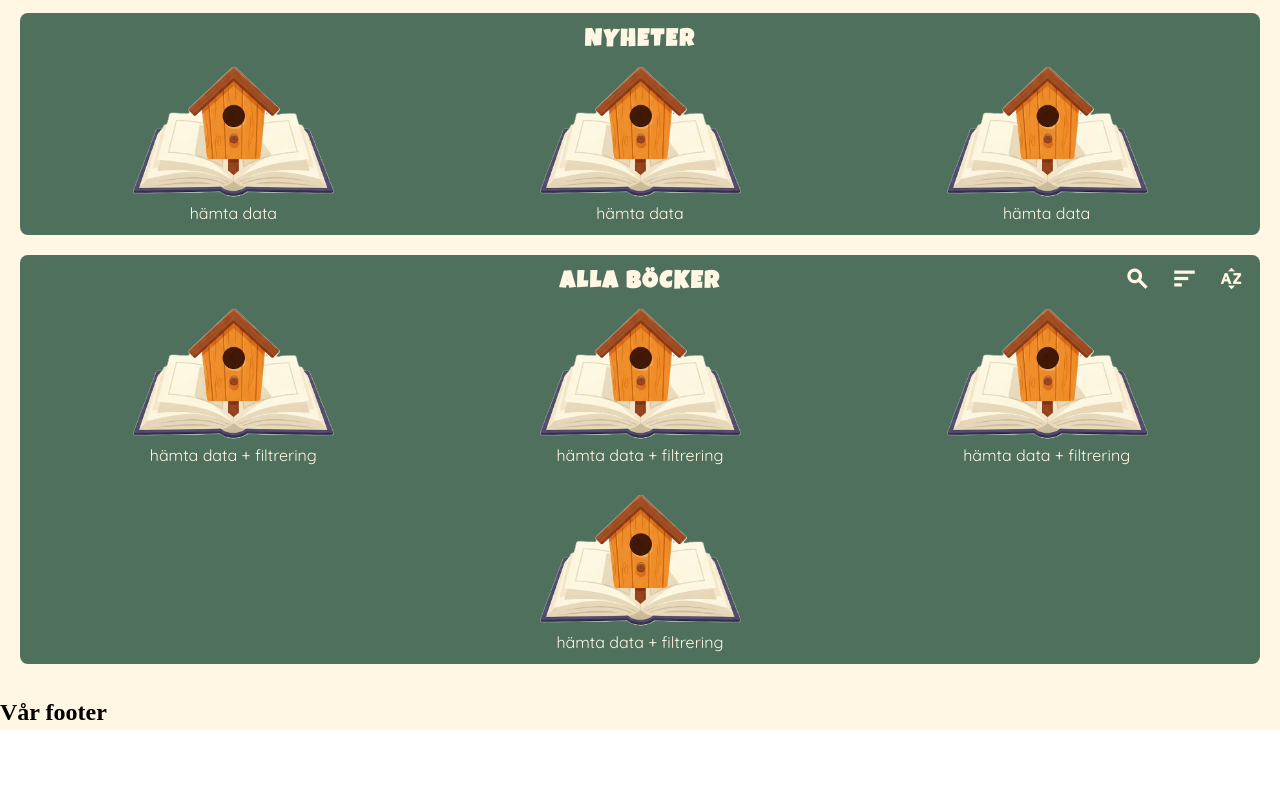
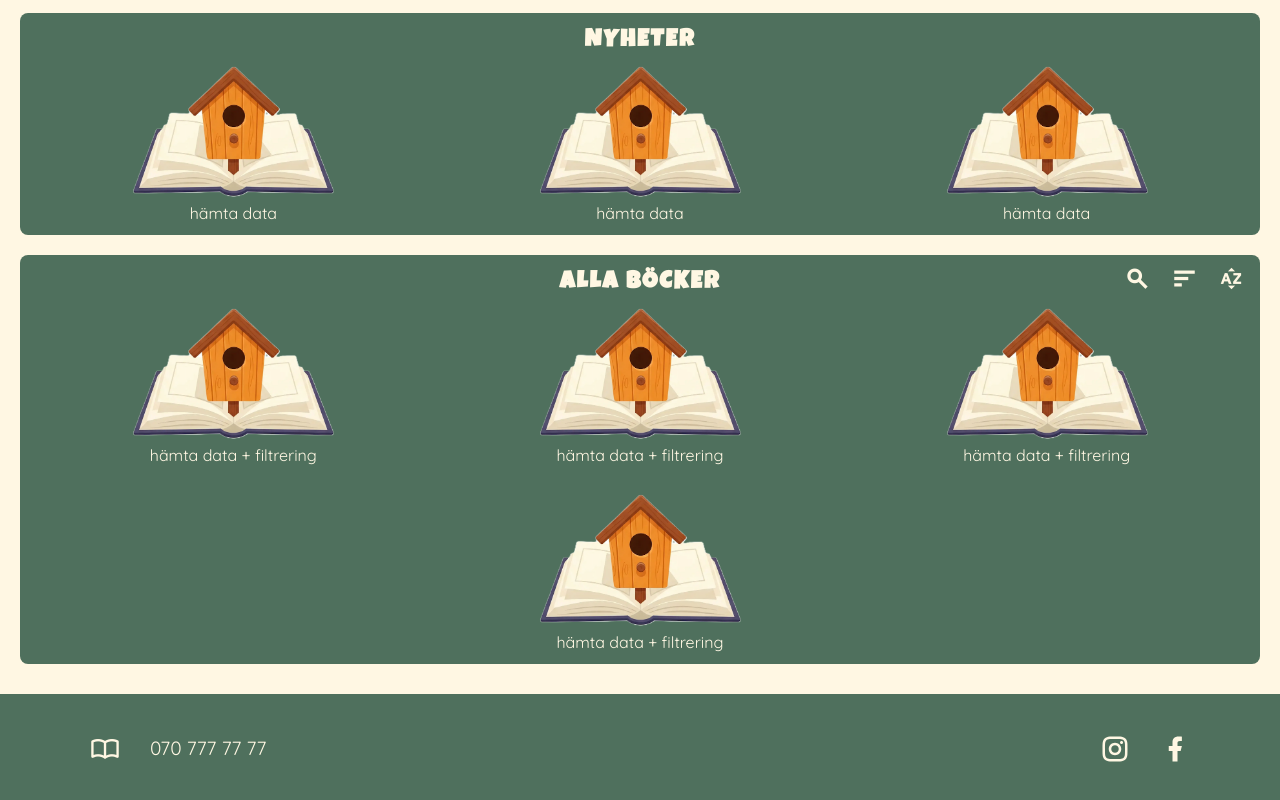
Before and after one commit to angien90/BookNest, a Vue app in the folder book-client/: page /#/ in a window 1280 px wide. Shown: the part 631-1431 px from the top of the page. Before the commit the page ends 1361 px from the top, so only its background shows below. Built offline with nearby package versions, Linux system fonts and the light colour scheme.

Commit message:
Add Footer.vue

```diff
--- a/book-client/src/components/Footer.vue
+++ b/book-client/src/components/Footer.vue
@@ -3,12 +3,74 @@
 
 <template>
   <footer>
+    <span class="contact-info">
+      <span class="material-symbols-outlined">import_contacts</span>
+      <p>070 777 77 77</p>
+    </span>
 
-        <h2>Vår footer</h2>
-
+    <span class="social-media">
+      <a href="https://www.instagram.com/" target="_blank">
+        <img
+          src="../assets/instagram-line.svg"
+          width="30"
+          height="30"
+          alt="Sociala medier ikon för Instagram"
+          loading="lazy"
+        />
+      </a>
+      <a href="https://www.facebook.com/" target="_blank">
+        <img
+          src="../assets/facebook-fill.svg"
+          width="30"
+          height="30"
+          alt="Sociala medier ikon för Facebook"
+          loading="lazy"
+        />
+      </a>
+    </span>
   </footer>
 </template>
 
 <style scoped lang="scss">
+  footer {
+    display: flex;
+    flex-direction: row;
+    justify-content: space-between;
+    padding: 25px 25px;
+    background-color: $green;
+    color: $creamwhite;
 
+    @media (min-width: 768px) {
+      padding: 40px 90px;
+    }
+  }
+
+  .contact-info {
+    display: flex;
+    flex-direction: row;
+    gap: 15px;
+
+    @media (min-width: 768px) {
+      gap: 30px;
+    }
+  }
+
+  .material-symbols-outlined {
+    font-size: 30px;
+  }
+
+  p {
+    font-family: $body-font;
+    font-size: 1.2rem;
+  }
+
+  .social-media {
+    display: flex;
+    flex-direction: row;
+    gap: 15px;
+
+    @media (min-width: 768px) {
+      gap: 30px;
+    }
+  }
 </style>
```
Also changed, not shown: book-client/src/assets/facebook-fill.svg (added), book-client/src/assets/instagram-line.svg (added).
